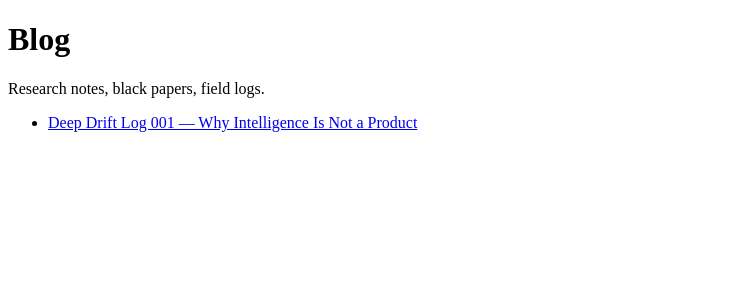
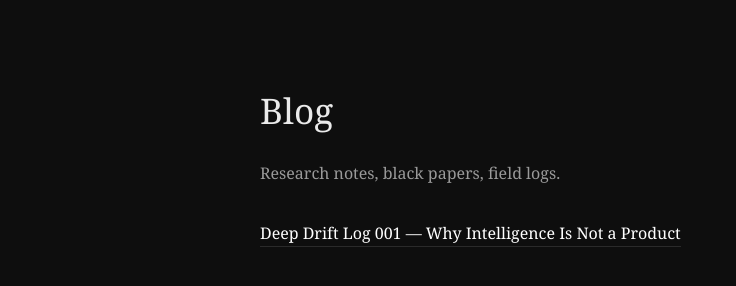
Before and after one commit to DeborahRamMozes/ATOR.Institute., a website: page blog/index.html in a window 1280 px wide. Shown: the whole page, without its empty margins (0-736 px from the left). Drawn offline with Linux system fonts and the light colour scheme.

Commit message:
Update index.html

```diff
--- a/blog/index.html
+++ b/blog/index.html
@@ -1,9 +1,45 @@
 <!DOCTYPE html>
 <html lang="en">
 <head>
-  <meta charset="UTF-8" />
+  <meta charset="UTF-8">
   <title>Blog | ATOR Institute</title>
-  <meta name="viewport" content="width=device-width, initial-scale=1.0" />
+  <meta name="viewport" content="width=device-width, initial-scale=1.0">
+  <style>
+    body {
+      background: #0e0e0e;
+      color: #eaeaea;
+      font-family: Georgia, "Times New Roman", serif;
+      max-width: 760px;
+      margin: 80px auto;
+      padding: 0 24px;
+      line-height: 1.75;
+    }
+    h1 {
+      font-size: 2.2rem;
+      font-weight: normal;
+      margin-bottom: 0.5em;
+    }
+    p {
+      color: #9a9a9a;
+      margin-bottom: 2em;
+    }
+    ul {
+      list-style: none;
+      padding: 0;
+    }
+    li {
+      margin: 1em 0;
+    }
+    a {
+      color: #ffffff;
+      text-decoration: none;
+      border-bottom: 1px solid #2a2a2a;
+      padding-bottom: 2px;
+    }
+    a:hover {
+      border-bottom-color: #ffffff;
+    }
+  </style>
 </head>
 <body>
 
```
